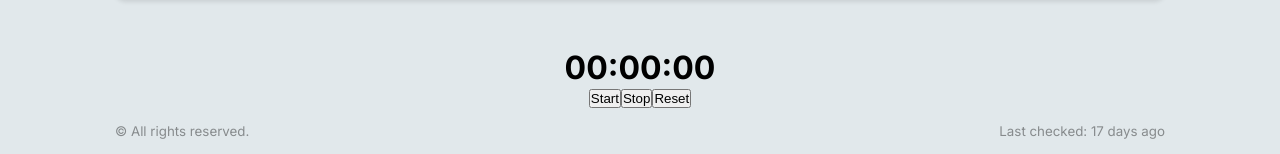
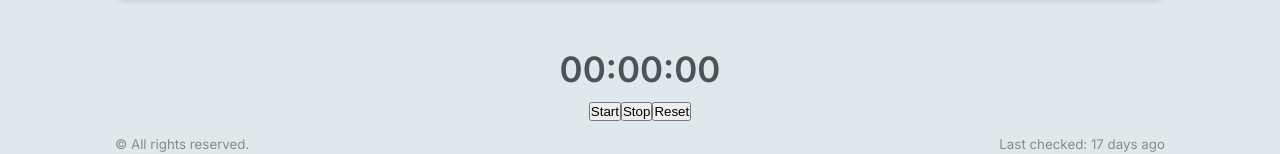
Before and after one commit to jihanv/ielts-counter, a React (Vite) app: page / in a window 1280 px wide. Shown: the part 731-885 px from the top of the page. Built offline with nearby package versions, Linux system fonts and the light colour scheme.

Commit message:
Add timer

```diff
--- a/src/components/Stopwatch.jsx
+++ b/src/components/Stopwatch.jsx
@@ -28,7 +28,7 @@ export default function Stopwatch() {
 
   return (
     <div style={{ textAlign: "center", marginTop: "50px" }}>
-      <h1>{formatTime(time)}</h1>
+      <h1 className="stat__number">{formatTime(time)}</h1>
       <button onClick={() => setIsRunning(true)}>Start</button>
       <button onClick={() => setIsRunning(false)}>Stop</button>
       <button onClick={() => setTime(0)}>Reset</button>
```
